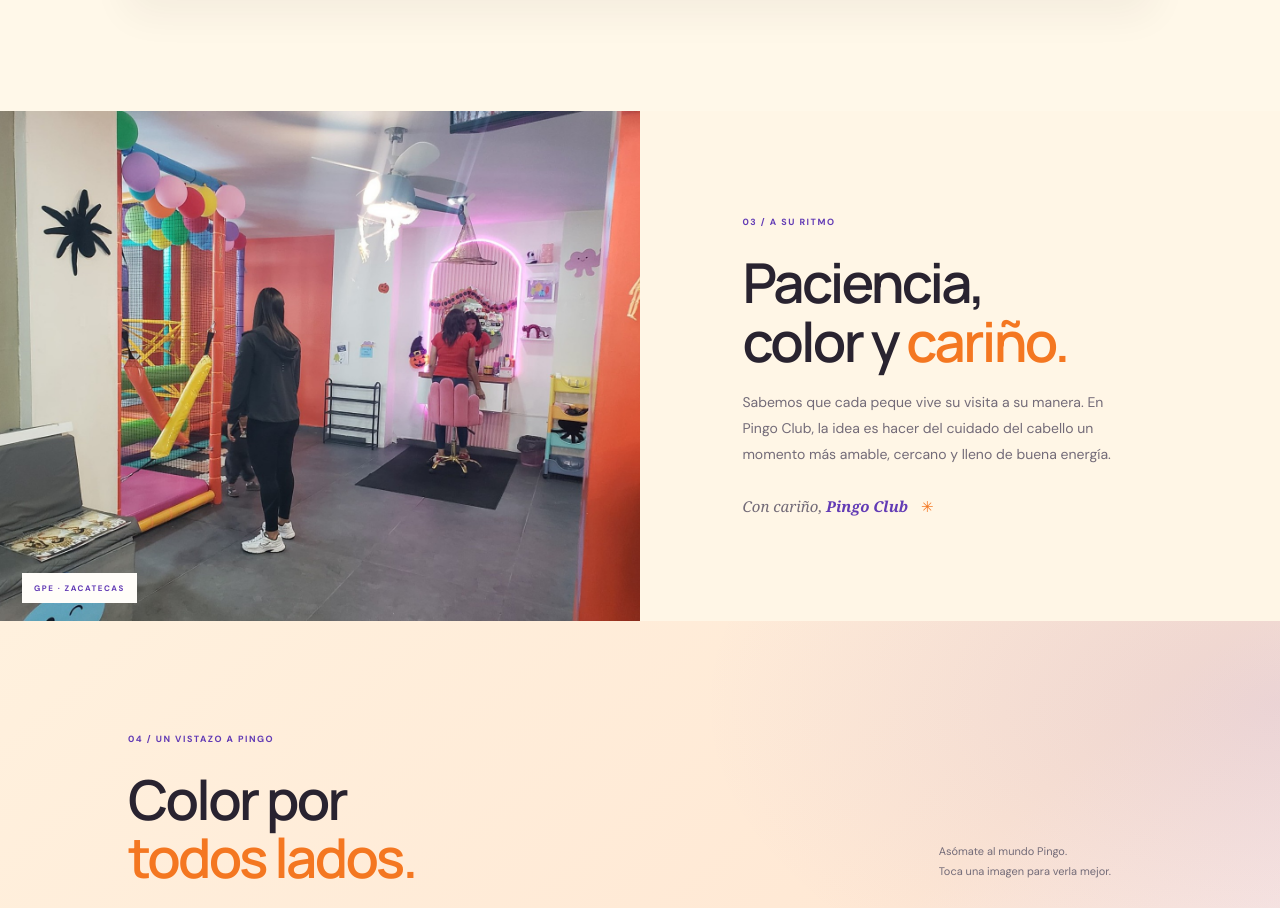
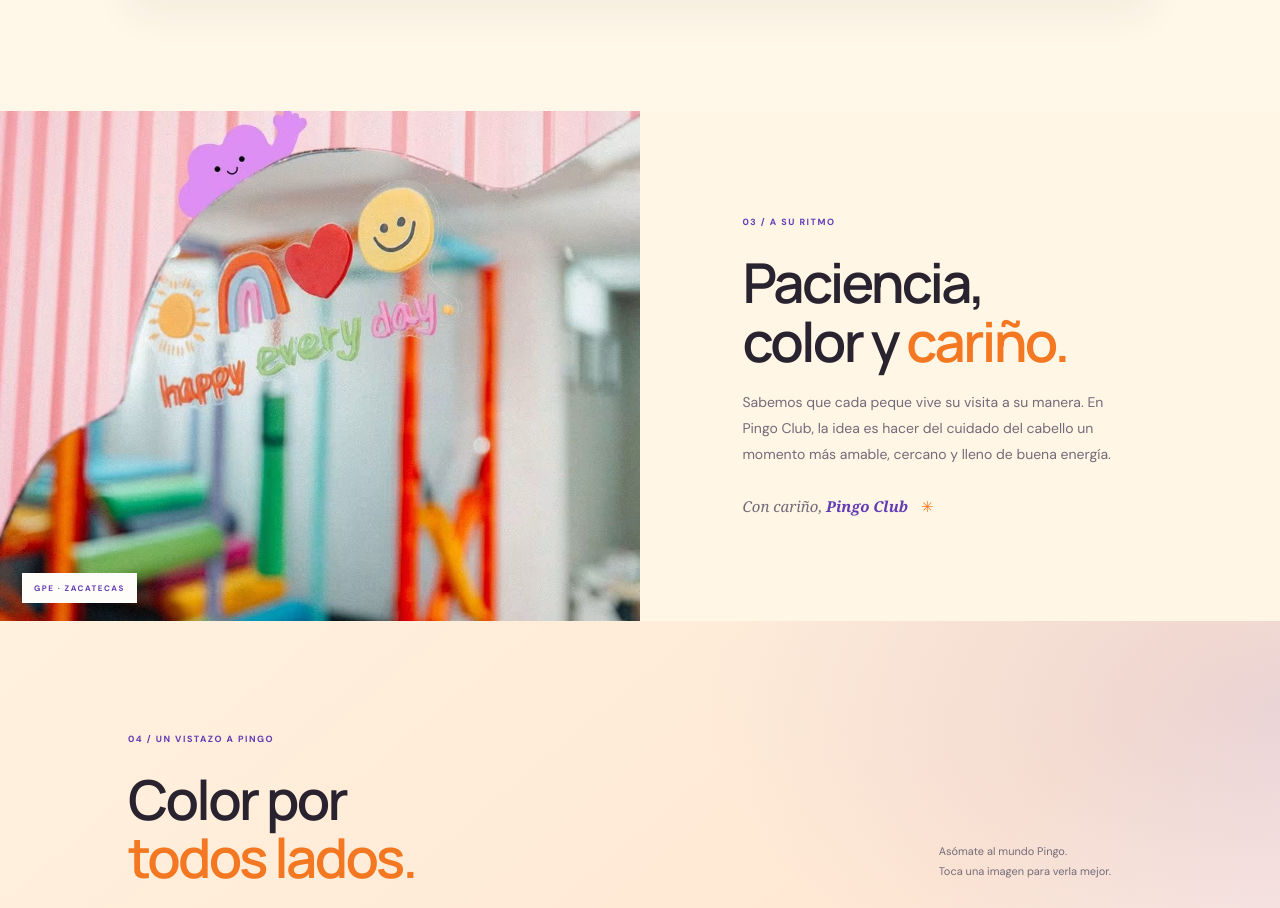
Before and after one commit to TheEstrellaDev/pingo-club, a React (Vite) app: page / in a window 1280 px wide. Shown: the part 3248-4156 px from the top of the page. Built offline with nearby package versions, Linux system fonts and the light colour scheme.

Commit message:
Replace section three photo with provided image

```diff
--- a/src/App.tsx
+++ b/src/App.tsx
@@ -5,6 +5,7 @@ import placeTwo from './assets/images/lugar2.jpg'
 import galleryPlayArea from './assets/images/gallery-juegos.jpg'
 import galleryMascots from './assets/images/gallery-mascotas.jpg'
 import gallerySalon from './assets/images/gallery-estetica.jpg'
+import experiencePhoto from './assets/images/experience.jpg'
 import BookingCalendar from './components/BookingCalendar'
 import './App.css'
 
@@ -112,7 +113,7 @@ function App() {
 
       <BookingCalendar />
 
-      <section className="experience" id="experiencia"><div className="experience-image"><img src={placeTwo} alt="Un vistazo al espacio de Pingo Club" loading="lazy" /><span className="image-index">GPE · ZACATECAS</span></div><div className="experience-copy"><div className="section-kicker">03 / A SU RITMO</div><h2>Paciencia,<br />color y <span>cariño.</span></h2><p>Sabemos que cada peque vive su visita a su manera. En Pingo Club, la idea es hacer del cuidado del cabello un momento más amable, cercano y lleno de buena energía.</p><div className="experience-sign">Con cariño, <b>Pingo Club</b> <span>✳</span></div></div></section>
+      <section className="experience" id="experiencia"><div className="experience-image"><img src={experiencePhoto} alt="Espejo decorado con ilustraciones coloridas en Pingo Club" loading="lazy" /><span className="image-index">GPE · ZACATECAS</span></div><div className="experience-copy"><div className="section-kicker">03 / A SU RITMO</div><h2>Paciencia,<br />color y <span>cariño.</span></h2><p>Sabemos que cada peque vive su visita a su manera. En Pingo Club, la idea es hacer del cuidado del cabello un momento más amable, cercano y lleno de buena energía.</p><div className="experience-sign">Con cariño, <b>Pingo Club</b> <span>✳</span></div></div></section>
 
       <section className="gallery-section section-pad" id="galeria"><div className="section-kicker">04 / UN VISTAZO A PINGO</div><div className="gallery-heading"><h2>Color por<br /><span>todos lados.</span></h2><p>Asómate al mundo Pingo.<br />Toca una imagen para verla mejor.</p></div><div className="gallery-grid">{gallery.map((item, index) => <button type="button" className={`gallery-item gallery-item-${index + 1}`} key={item.src} onClick={() => setActiveImage(index)} aria-label={`Ampliar imagen: ${item.label}`}><img src={item.src} alt={item.alt} loading="lazy" /><span className="gallery-caption">{item.label}<span>↗</span></span></button>)}</div></section>
 
```
Also changed, not shown: src/assets/images/experience.jpg (added).
